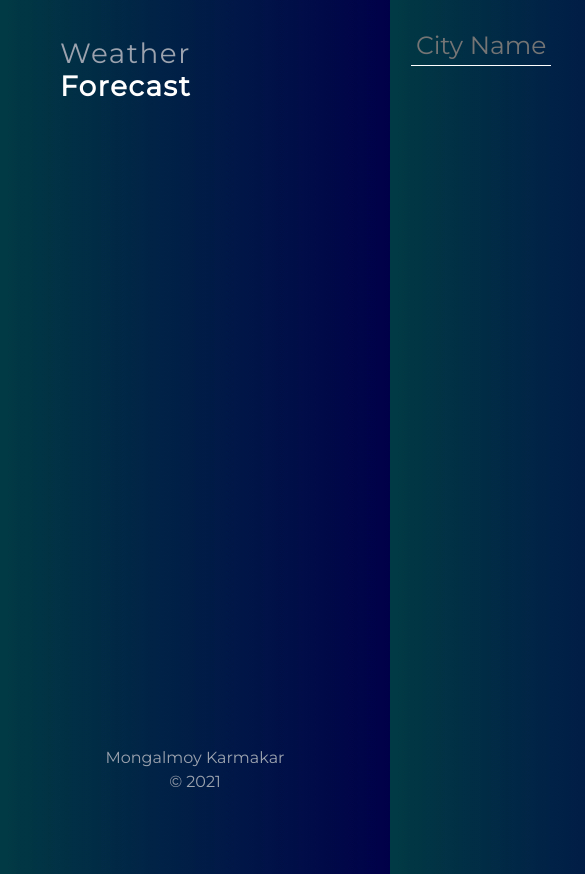
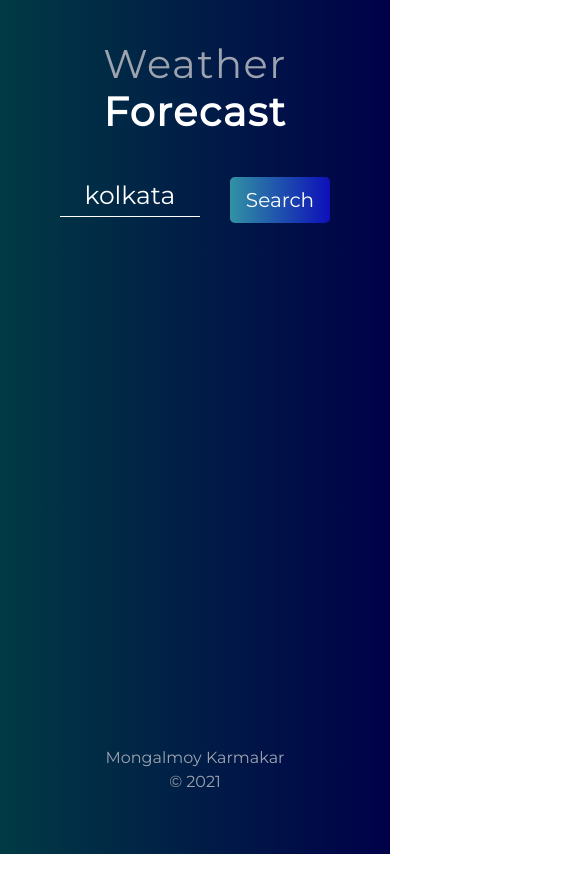
Before and after one commit to mongalmoy/weather-app, a React (Create React App) app: page / in a window 390 px wide. Shown: the top 874 px of the page, 585 px wide, since content can reach past the window. Built offline with nearby package versions, Linux system fonts and the light colour scheme.

Commit message:
style changed to mobile view

```diff
--- a/public/styles.css
+++ b/public/styles.css
@@ -44,6 +44,12 @@ body {
     margin-left: 220px;
 }
 
+.search-page-input form {
+    display: flex;
+    align-items: center;
+    justify-content: center;
+}
+
 .search-page-input input {
     transition: all 0.5s ease;
     background: none;
@@ -58,6 +64,7 @@ body {
 
 .btn-lg {
     margin-left: 300px;
+    border: none;
     background: linear-gradient(to right, rgb(49, 146, 163), rgb(13, 16, 185));
 }
 
@@ -138,7 +145,6 @@ body {
 
 .right-container {
     height: 300px;
-    width: 400px;
     float: left;
     color: #fff;
     margin-left: 50px;
@@ -172,3 +178,88 @@ body {
     left: 50%;
     transform: translateX(-50%);
 }
+
+@media only screen and (max-width: 600px) {
+
+    .search-page {
+        margin: 10px;
+    }
+
+    .search-page .input-container {
+        padding-top: 20px;
+        display: block;
+        height: 220px;
+        position: relative;
+    }
+
+    .search-page-heading {
+        display: block;
+        margin: 0;
+        width: 100%;
+    }
+
+    .search-page-heading h1 {
+        display: block;
+        text-align: center;
+        padding: 10px;
+        margin-bottom: 30px;
+        font-size: 40px;
+    }
+
+    .search-page-input {
+        margin-left: 0;
+        display: block;
+        position: relative;
+    }
+
+    .search-page-input form {
+        position: relative;
+        display: block;
+        text-align: center;
+    }
+
+    .search-page-input form input {
+        display: inline;
+        margin-right: 15px;
+    }
+
+    .search-page-input form button {
+        margin-left: 15px;
+        display: inline;
+    }
+
+    .display {
+        margin-top: 0;
+    }
+
+    .left-container {
+        display: block;
+        float: none;
+        margin-right: 0;
+        width: 400px;
+        height: 380px;
+        text-align: center;
+    }
+
+    .left-container .temp {
+        display: block;
+        text-align: center;
+    }
+
+    .left-container .temp .weather-condition {
+        float: none;
+        display: inline;
+    }
+
+    .left-container .temp .weather-icon {
+        float: none;
+        display: inline;
+    }
+
+    .right-container {
+        display: block;
+        float: none;
+        margin: 30px 10px 0px;
+    }
+
+}
--- a/src/components/App.jsx
+++ b/src/components/App.jsx
@@ -3,7 +3,7 @@ import Footer from "./Footer";
 import Display from './Display'
 
 function App() {
-    const [city, SetCity] = useState('');
+    const [city, SetCity] = useState('kolkata');
     const [weather, SetWeather] = useState({});
 
     const API_KEY = '6936a062aba84239e40dc5dcf0a4a8a3';
```
Also changed, not shown: src/components/Display.jsx (indentation only).
